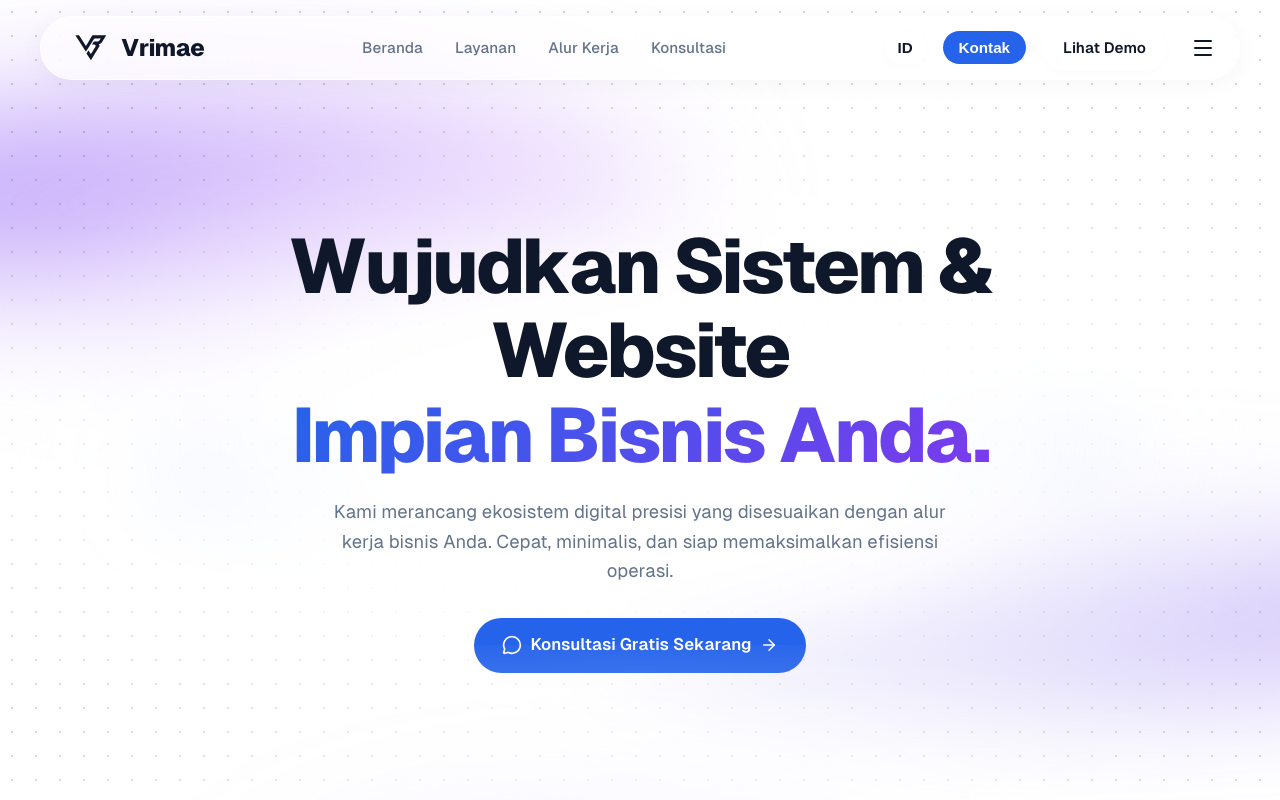
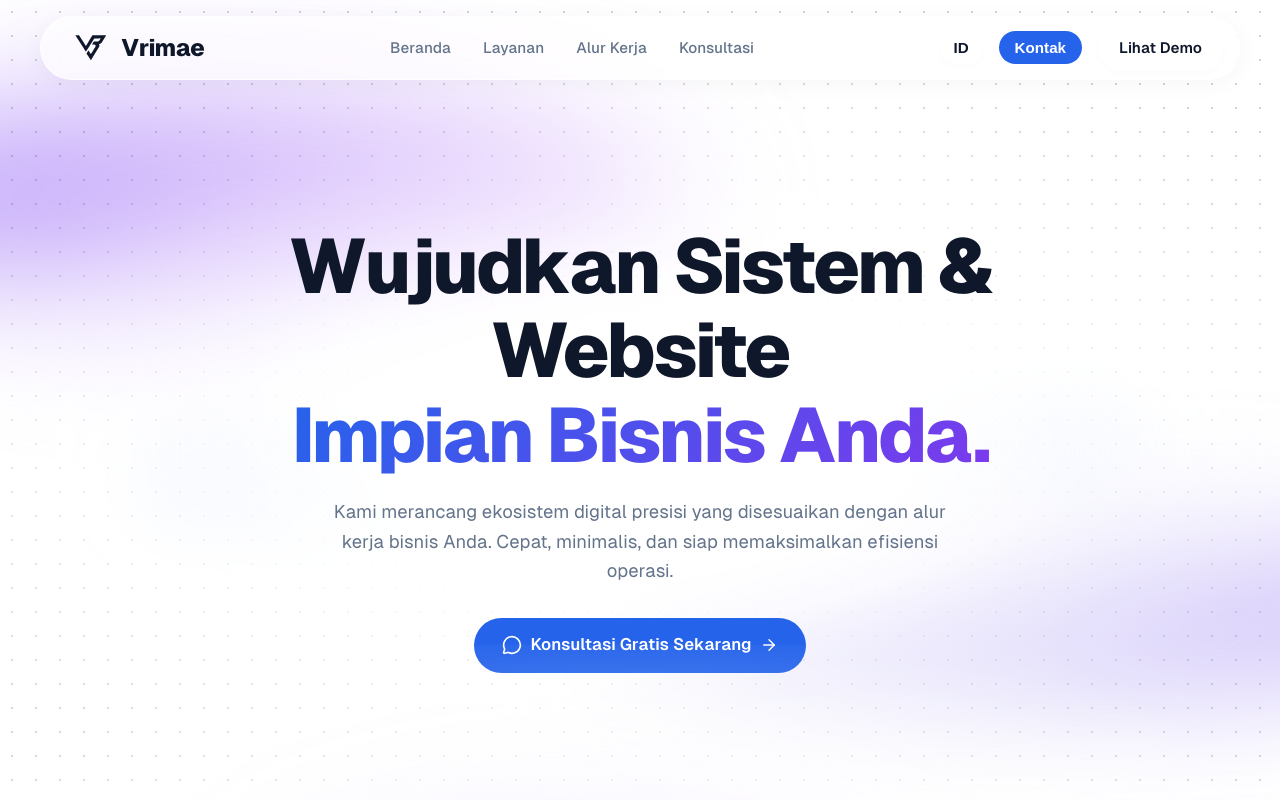
Before and after one commit to vrimae/vrimae-landing, a React (Vite) app: page / in a window 1280 px wide. Shown: the top 800 px of the page. Built offline with nearby package versions, Linux system fonts and the light colour scheme.

Commit message:
fix: hide mobile menu button and dropdown on desktop screens

```diff
--- a/src/pages/Layout.tsx
+++ b/src/pages/Layout.tsx
@@ -103,7 +103,7 @@ export default function Layout() {
             </div>
             <a href="https://matcha-saas-demo.vercel.app" className="btn btn-outline hide-on-mobile" target="_blank" rel="noreferrer">{t('navbar.demo_btn')}</a>
             <button
-              className="mobile-menu-btn"
+              className="mobile-menu-btn hide-on-desktop"
               onClick={() => setIsMobileMenuOpen(!isMobileMenuOpen)}
             >
               {isMobileMenuOpen ? <X size={24} /> : <Menu size={24} />}
@@ -120,7 +120,7 @@ export default function Layout() {
             animate={{ opacity: 1, y: 0, scale: 1 }}
             exit={{ opacity: 0, y: -20, scale: 0.95 }}
             transition={{ duration: 0.2, ease: "easeOut" }}
-            className="mobile-nav-dropdown"
+            className="mobile-nav-dropdown hide-on-desktop"
             style={{
               position: 'fixed',
               top: '5rem',
```
